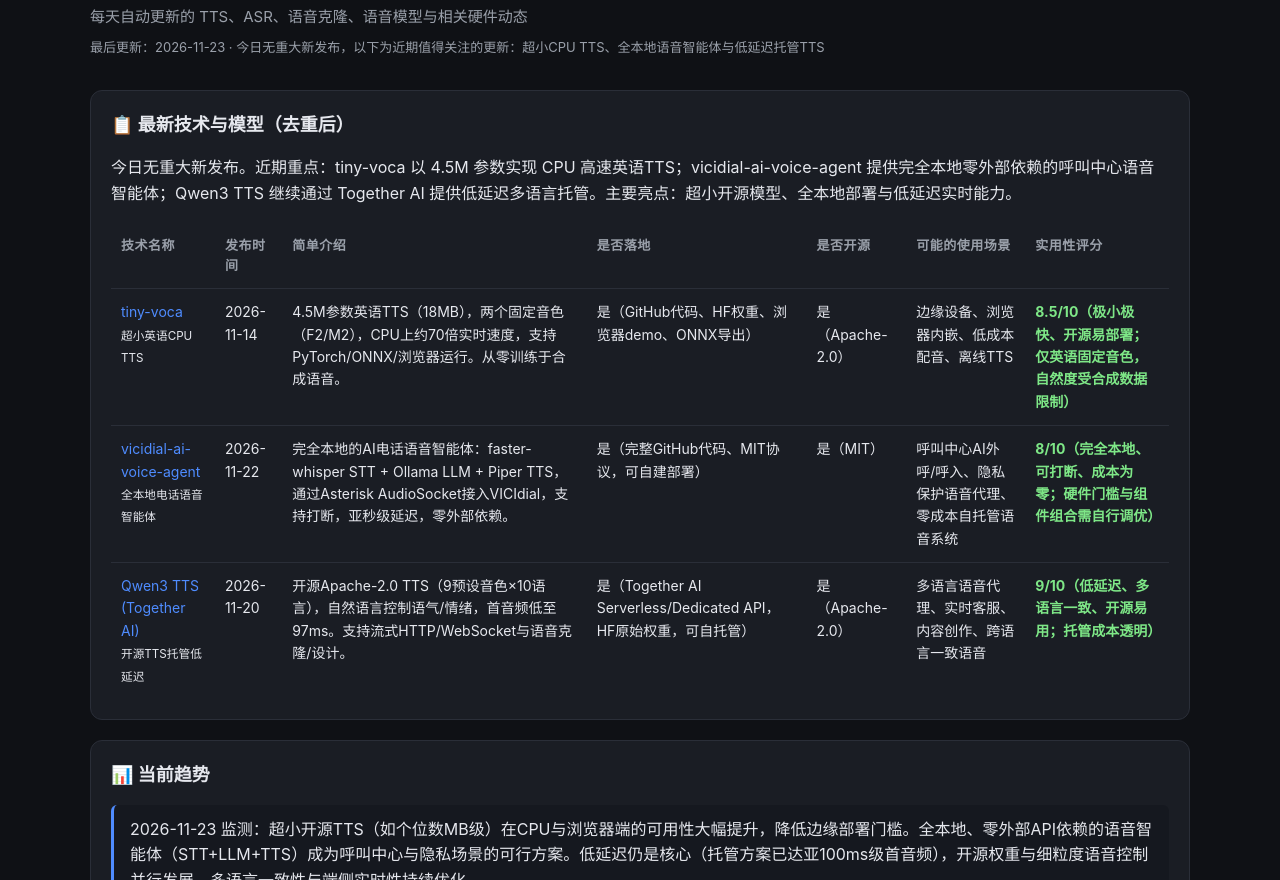
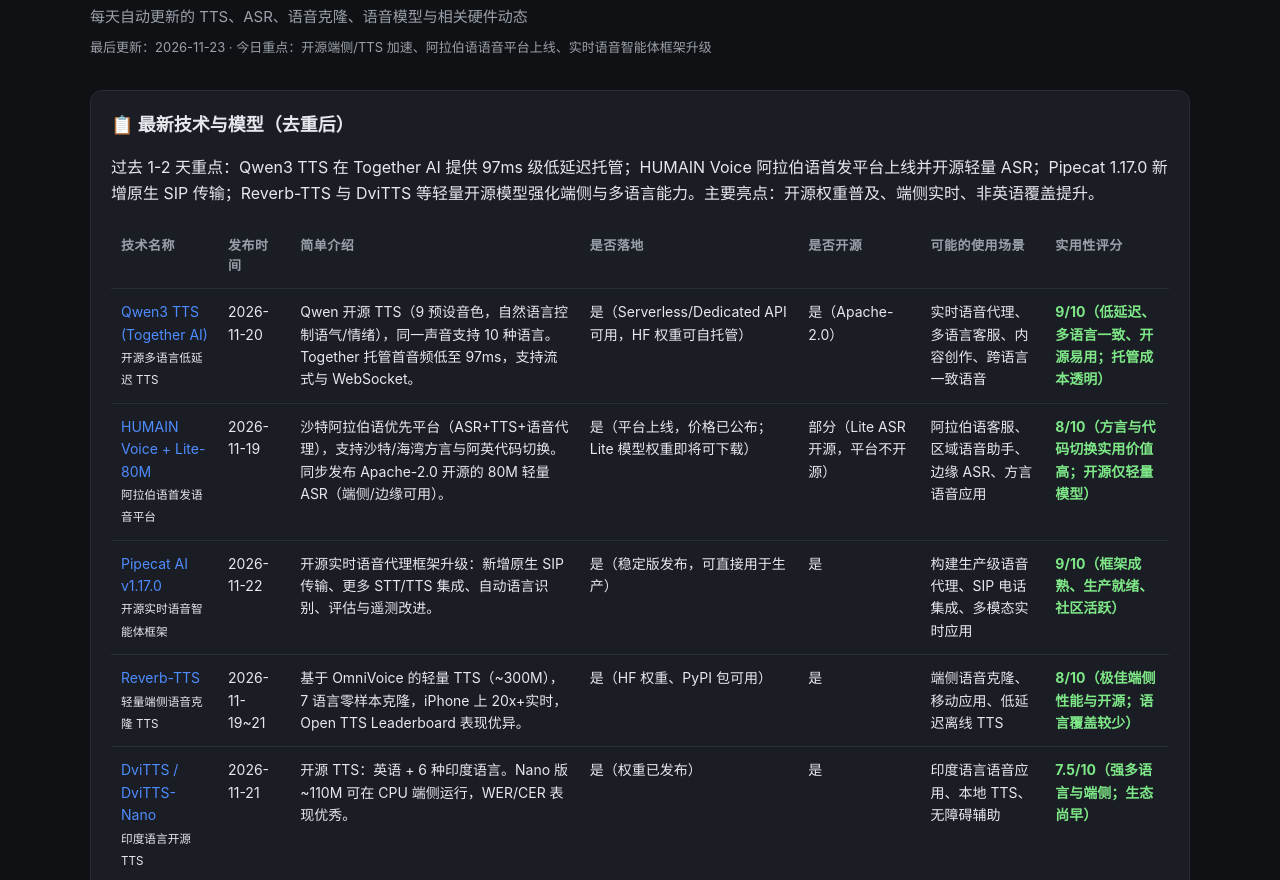
Before and after one commit to infometa/ai-voice-tech-monitor, a plain HTML site: page index.html in a window 1280 px wide. Shown: the part 72-952 px from the top of the page. Drawn offline with Linux system fonts and the light colour scheme.

Commit message:
Update AI voice tech monitor table and trends for 2026-11-23

```diff
--- a/index.html
+++ b/index.html
@@ -50,12 +50,12 @@
     <header>
       <h1>🎤 AI 语音技术监控仪表盘</h1>
       <div class="subtitle">每天自动更新的 TTS、ASR、语音克隆、语音模型与相关硬件动态</div>
-      <div class="meta">最后更新：2026-11-23 · 今日无重大新发布，以下为近期值得关注的更新：超小CPU TTS、全本地语音智能体与低延迟托管TTS</div>
+      <div class="meta">最后更新：2026-11-23 · 今日重点：开源端侧/TTS 加速、阿拉伯语语音平台上线、实时语音智能体框架升级</div>
     </header>
 
     <div class="card">
       <h2 style="margin-top:0;font-size:18px;">📋 最新技术与模型（去重后）</h2>
-      <p style="margin-bottom:16px;">今日无重大新发布。近期重点：tiny-voca 以 4.5M 参数实现 CPU 高速英语TTS；vicidial-ai-voice-agent 提供完全本地零外部依赖的呼叫中心语音智能体；Qwen3 TTS 继续通过 Together AI 提供低延迟多语言托管。主要亮点：超小开源模型、全本地部署与低延迟实时能力。</p>
+      <p style="margin-bottom:16px;">过去 1-2 天重点：Qwen3 TTS 在 Together AI 提供 97ms 级低延迟托管；HUMAIN Voice 阿拉伯语首发平台上线并开源轻量 ASR；Pipecat 1.17.0 新增原生 SIP 传输；Reverb-TTS 与 DviTTS 等轻量开源模型强化端侧与多语言能力。主要亮点：开源权重普及、端侧实时、非英语覆盖提升。</p>
       <table>
         <thead>
           <tr>
@@ -70,31 +70,49 @@
         </thead>
         <tbody>
           <tr>
-            <td><a href="https://github.com/n4ze3m/tiny-voca" target="_blank">tiny-voca</a><br><small>超小英语CPU TTS</small></td>
-            <td>2026-11-14</td>
-            <td>4.5M参数英语TTS（18MB），两个固定音色（F2/M2），CPU上约70倍实时速度，支持PyTorch/ONNX/浏览器运行。从零训练于合成语音。</td>
-            <td>是（GitHub代码、HF权重、浏览器demo、ONNX导出）</td>
+            <td><a href="https://www.together.ai/blog/qwen3-tts" target="_blank">Qwen3 TTS (Together AI)</a><br><small>开源多语言低延迟 TTS</small></td>
+            <td>2026-11-20</td>
+            <td>Qwen 开源 TTS（9 预设音色，自然语言控制语气/情绪），同一声音支持 10 种语言。Together 托管首音频低至 97ms，支持流式与 WebSocket。</td>
+            <td>是（Serverless/Dedicated API 可用，HF 权重可自托管）</td>
             <td>是（Apache-2.0）</td>
-            <td>边缘设备、浏览器内嵌、低成本配音、离线TTS</td>
-            <td class="score">8.5/10（极小极快、开源易部署；仅英语固定音色，自然度受合成数据限制）</td>
+            <td>实时语音代理、多语言客服、内容创作、跨语言一致语音</td>
+            <td class="score">9/10（低延迟、多语言一致、开源易用；托管成本透明）</td>
           </tr>
           <tr>
-            <td><a href="https://github.com/shujaanazhar/vicidial-ai-voice-agent" target="_blank">vicidial-ai-voice-agent</a><br><small>全本地电话语音智能体</small></td>
-            <td>2026-11-22</td>
-            <td>完全本地的AI电话语音智能体：faster-whisper STT + Ollama LLM + Piper TTS，通过Asterisk AudioSocket接入VICIdial，支持打断，亚秒级延迟，零外部依赖。</td>
-            <td>是（完整GitHub代码、MIT协议，可自建部署）</td>
-            <td>是（MIT）</td>
-            <td>呼叫中心AI外呼/呼入、隐私保护语音代理、零成本自托管语音系统</td>
-            <td class="score">8/10（完全本地、可打断、成本为零；硬件门槛与组件组合需自行调优）</td>
+            <td><a href="https://www.zawya.com/en/press-release/companies-news/humain-launches-humain-voice-an-arabic-first-speech-ai-platform-built-for-how-people-actually-speak-2405269" target="_blank">HUMAIN Voice + Lite-80M</a><br><small>阿拉伯语首发语音平台</small></td>
+            <td>2026-11-19</td>
+            <td>沙特阿拉伯语优先平台（ASR+TTS+语音代理），支持沙特/海湾方言与阿英代码切换。同步发布 Apache-2.0 开源的 80M 轻量 ASR（端侧/边缘可用）。</td>
+            <td>是（平台上线，价格已公布；Lite 模型权重即将可下载）</td>
+            <td>部分（Lite ASR 开源，平台不开源）</td>
+            <td>阿拉伯语客服、区域语音助手、边缘 ASR、方言语音应用</td>
+            <td class="score">8/10（方言与代码切换实用价值高；开源仅轻量模型）</td>
           </tr>
           <tr>
-            <td><a href="https://www.together.ai/blog/qwen3-tts" target="_blank">Qwen3 TTS (Together AI)</a><br><small>开源TTS托管低延迟</small></td>
-            <td>2026-11-20</td>
-            <td>开源Apache-2.0 TTS（9预设音色×10语言），自然语言控制语气/情绪，首音频低至97ms。支持流式HTTP/WebSocket与语音克隆/设计。</td>
-            <td>是（Together AI Serverless/Dedicated API，HF原始权重，可自托管）</td>
-            <td>是（Apache-2.0）</td>
-            <td>多语言语音代理、实时客服、内容创作、跨语言一致语音</td>
-            <td class="score">9/10（低延迟、多语言一致、开源易用；托管成本透明）</td>
+            <td><a href="https://github.com/pipecat-ai/pipecat/releases/tag/v1.17.0" target="_blank">Pipecat AI v1.17.0</a><br><small>开源实时语音智能体框架</small></td>
+            <td>2026-11-22</td>
+            <td>开源实时语音代理框架升级：新增原生 SIP 传输、更多 STT/TTS 集成、自动语言识别、评估与遥测改进。</td>
+            <td>是（稳定版发布，可直接用于生产）</td>
+            <td>是</td>
+            <td>构建生产级语音代理、SIP 电话集成、多模态实时应用</td>
+            <td class="score">9/10（框架成熟、生产就绪、社区活跃）</td>
+          </tr>
+          <tr>
+            <td><a href="https://huggingface.co/software-mansion/Reverb-TTS" target="_blank">Reverb-TTS</a><br><small>轻量端侧语音克隆 TTS</small></td>
+            <td>2026-11-19~21</td>
+            <td>基于 OmniVoice 的轻量 TTS（~300M），7 语言零样本克隆，iPhone 上 20x+实时，Open TTS Leaderboard 表现优异。</td>
+            <td>是（HF 权重、PyPI 包可用）</td>
+            <td>是</td>
+            <td>端侧语音克隆、移动应用、低延迟离线 TTS</td>
+            <td class="score">8/10（极佳端侧性能与开源；语言覆盖较少）</td>
+          </tr>
+          <tr>
+            <td><a href="https://huggingface.co/" target="_blank">DviTTS / DviTTS-Nano</a><br><small>印度语言开源 TTS</small></td>
+            <td>2026-11-21</td>
+            <td>开源 TTS：英语 + 6 种印度语言。Nano 版~110M 可在 CPU 端侧运行，WER/CER 表现优秀。</td>
+            <td>是（权重已发布）</td>
+            <td>是</td>
+            <td>印度语言语音应用、本地 TTS、无障碍辅助</td>
+            <td class="score">7.5/10（强多语言与端侧；生态尚早）</td>
           </tr>
         </tbody>
       </table>
@@ -103,7 +121,7 @@
     <div class="card">
       <h2 style="margin-top:0;font-size:18px;">📊 当前趋势</h2>
       <div class="trend">
-        2026-11-23 监测：超小开源TTS（如个位数MB级）在CPU与浏览器端的可用性大幅提升，降低边缘部署门槛。全本地、零外部API依赖的语音智能体（STT+LLM+TTS）成为呼叫中心与隐私场景的可行方案。低延迟仍是核心（托管方案已达亚100ms级首音频），开源权重与细粒度语音控制并行发展，多语言一致性与端侧实时性持续优化。
+        2026-11-23 监测：开源语音模型正向端侧实时与轻量化加速（Reverb-TTS、DviTTS-Nano 等），同时多语言与方言覆盖（阿拉伯语、印度语）显著提升。实时语音智能体基础设施（Pipecat SIP、Together 低延迟托管）更加成熟，生产级部署门槛降低。开源权重普及与细粒度语音控制并行，低延迟仍是核心竞争点。
       </div>
     </div>
 
```
